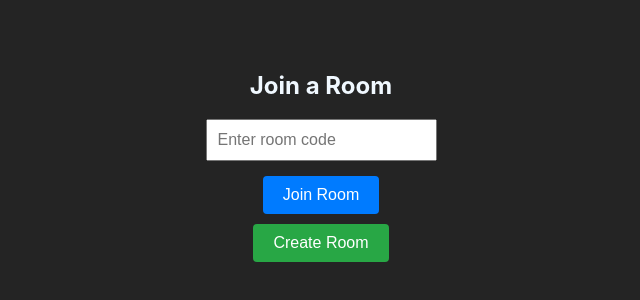
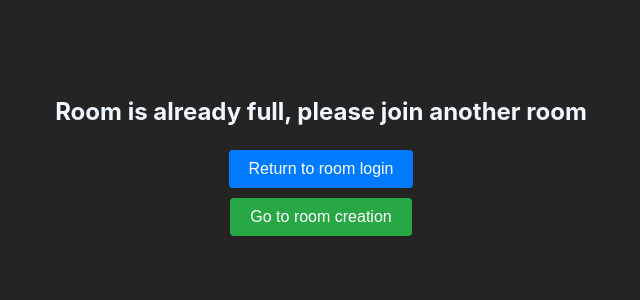
Before and after one commit to KladeRe/MultiBump, a React (Vite) app in the folder client/: page /fullRoom in a window 1280 px wide. Before the commit this address led to /login. Shown: the part 238-538 px from the top of the page, without its empty margins (319-959 px from the left). Built offline with nearby package versions, Linux system fonts and the light colour scheme.

Commit message:
User is redirected when room is full

```diff
--- a/client/src/App.tsx
+++ b/client/src/App.tsx
@@ -4,11 +4,13 @@ import { Routes, Route, Navigate } from 'react-router-dom';
 import Game from './Game';
 import Login from './Login';
 import RoomMaker from './RoomMaker';
+import RoomFull from './RoomFull';
 const App = () => {
   return (
     <Routes>
         <Route path="/game" element={<Game />} />
         <Route path="/login" element={<Login />}/>
+        <Route path="/fullRoom" element={<RoomFull />}/>
         <Route path="/create" element={<RoomMaker />}/>
         <Route path="*" element={<Navigate to="/login" />} />
     </Routes>
--- a/client/src/Game.tsx
+++ b/client/src/Game.tsx
@@ -3,12 +3,13 @@ import { connectToWebSocket, socketListen } from "./background/worker-wrapper";
 import { Coordinates2D, PlayerInfo } from "./util/types";
 import { Controls } from "./gameLogic/controls";
 import { GameLoop } from "./gameLogic/GameLoop";
-
+import { useNavigate } from 'react-router-dom';
 import Renderer from "./Renderer";
 
 import './App.css'
 
 const Game = () => {
+  const navigate = useNavigate();
   const params = new URLSearchParams(window.location.search);
   const roomId = params.get("room") || "1000-0600";
   const parts = roomId.split('-');
@@ -43,18 +44,23 @@ const Game = () => {
 
   const worker = useRef<Worker | null>(null);
 
+
+
   useEffect(() => {
+    const redirectToFullRoom = () => {
+      navigate(`/fullRoom`);
+    }
     worker.current = new Worker(new URL("./background/socket-worker.ts", import.meta.url));
 
     connectToWebSocket(roomId, setIsConnected, worker as React.MutableRefObject<Worker>);
 
-    socketListen(setOpponentPosition, setLastActive, worker.current);
+    socketListen(setOpponentPosition, setLastActive, worker.current, redirectToFullRoom);
 
     return () => {
       worker.current?.postMessage({ type: "close" });
       worker.current?.terminate();
     };
-  }, [roomId]);
+  }, [navigate, roomId]);
 
   useEffect(() => {
     const controls = new Controls(playerPosition, playerRadius, isDragging, setLineEnd, setPlayerPosition, initialMousePos);
--- /dev/null
+++ b/client/src/RoomFull.tsx
@@ -0,0 +1,28 @@
+import { useNavigate } from 'react-router-dom';
+import './App.css'
+
+const RoomFull = () => {
+  const navigate = useNavigate();
+
+  const handleLoginRedirect = () => {
+    navigate(`/login`);
+  }
+
+  const handleCreateRedirect = () => {
+    navigate(`/create`);
+  };
+
+  return (
+    <div className="container">
+      <h1>Room is already full, please join another room</h1>
+      <button onClick={handleLoginRedirect } className="button-primary">
+        Return to room login
+      </button>
+      <button onClick={handleCreateRedirect} className="button-secondary">
+        Go to room creation
+      </button>
+    </div>
+  )
+}
+
+export default RoomFull;
--- a/client/src/background/socket-worker.ts
+++ b/client/src/background/socket-worker.ts
@@ -63,6 +63,8 @@ const connect = (url: string) => {
       } else if (type === 'joined') {
         console.log("Joined room successfully")
         self.postMessage({ type: 'message', payload: 'Joined room' });
+      } else if (type === 'roomFull') {
+        self.postMessage({ type: 'roomFull', payload: 'Left room because full' });
       } else if (type === 'error') {
         console.error('Error occurred');
         console.log(payload);
--- a/client/src/background/worker-wrapper.ts
+++ b/client/src/background/worker-wrapper.ts
@@ -24,6 +24,7 @@ export const socketListen = async (
   setOpponentPosition: (value: React.SetStateAction<PlayerInfo | null>) => void,
   setLastActive: (value: React.SetStateAction<Date>) => void,
   worker: Worker,
+  redirectToFullRoom: () => void
 ): Promise<void> => {
   worker.onmessage = (event) => {
     const { type, payload } = event.data;
@@ -43,6 +44,8 @@ export const socketListen = async (
       }
     } else if (type === "disconnected") {
       console.log("WebSocket disconnected");
+    } else if (type === "roomFull") {
+      redirectToFullRoom();
     } else if (type === "error") {
       console.log("WebSocket error:", payload);
     }
```
Also changed, not shown: 1 other file (tests, documents, lock files or other folders).
